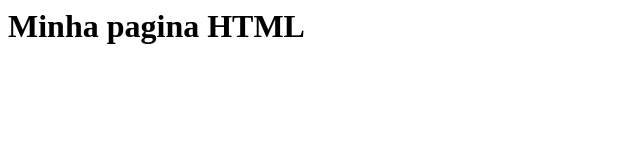
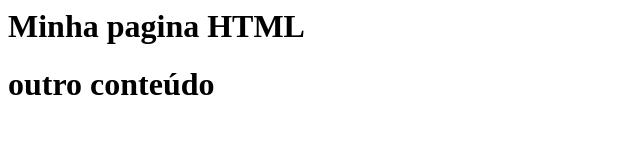
Before and after one commit to anacarolinacastello/gama-no-github, a plain HTML site: page index.html in a window 1280 px wide. Shown: the whole page, without its empty margins (0-640 px from the left). Drawn offline with Linux system fonts and the light colour scheme.

Commit message:
outro commit, desta vez em master

```diff
--- a/index.html
+++ b/index.html
@@ -1,5 +1,6 @@
 <html>
   <body>
     <h1>Minha pagina HTML</h1>
+    <h1>outro conteúdo</h1>
   </body>
 </html>
```
